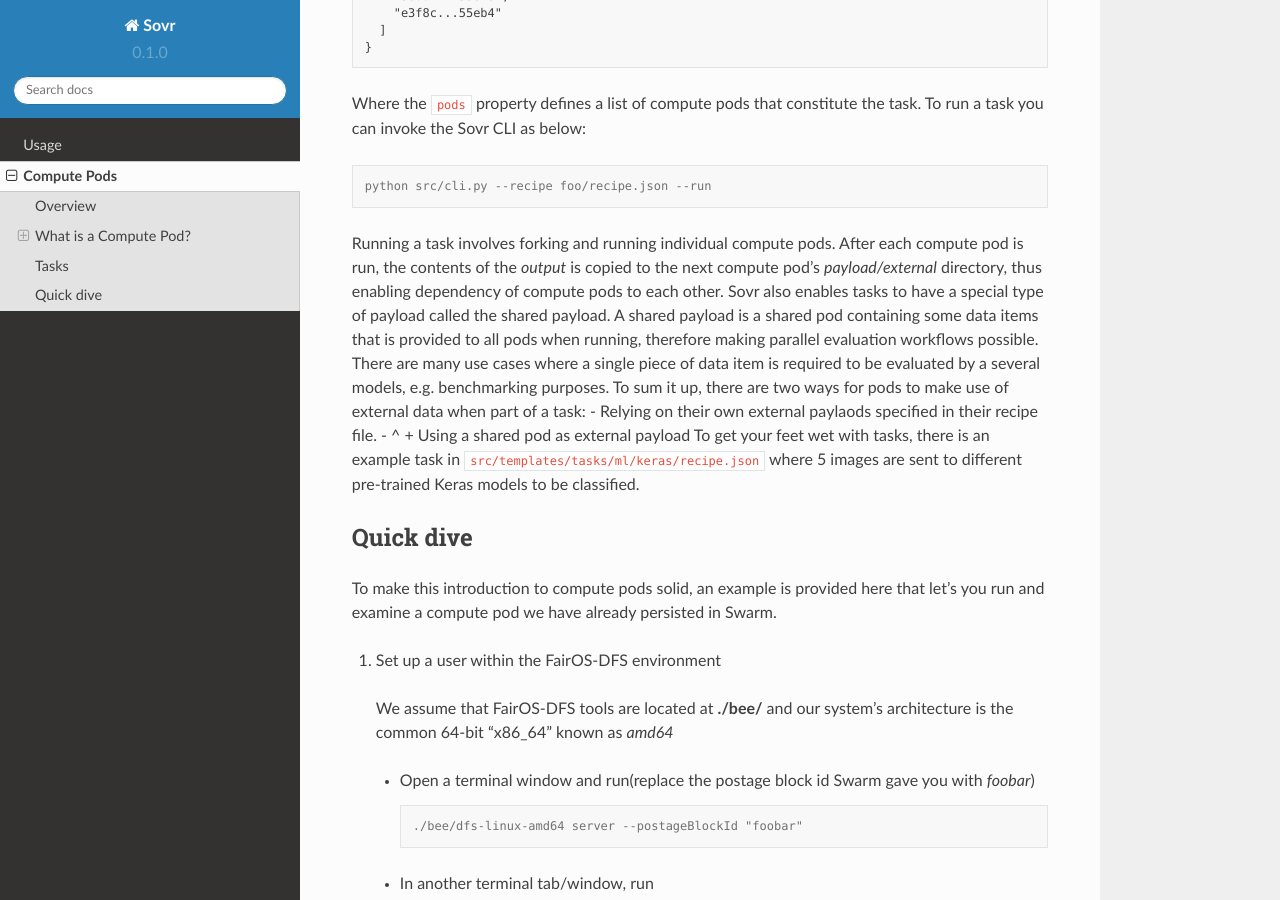
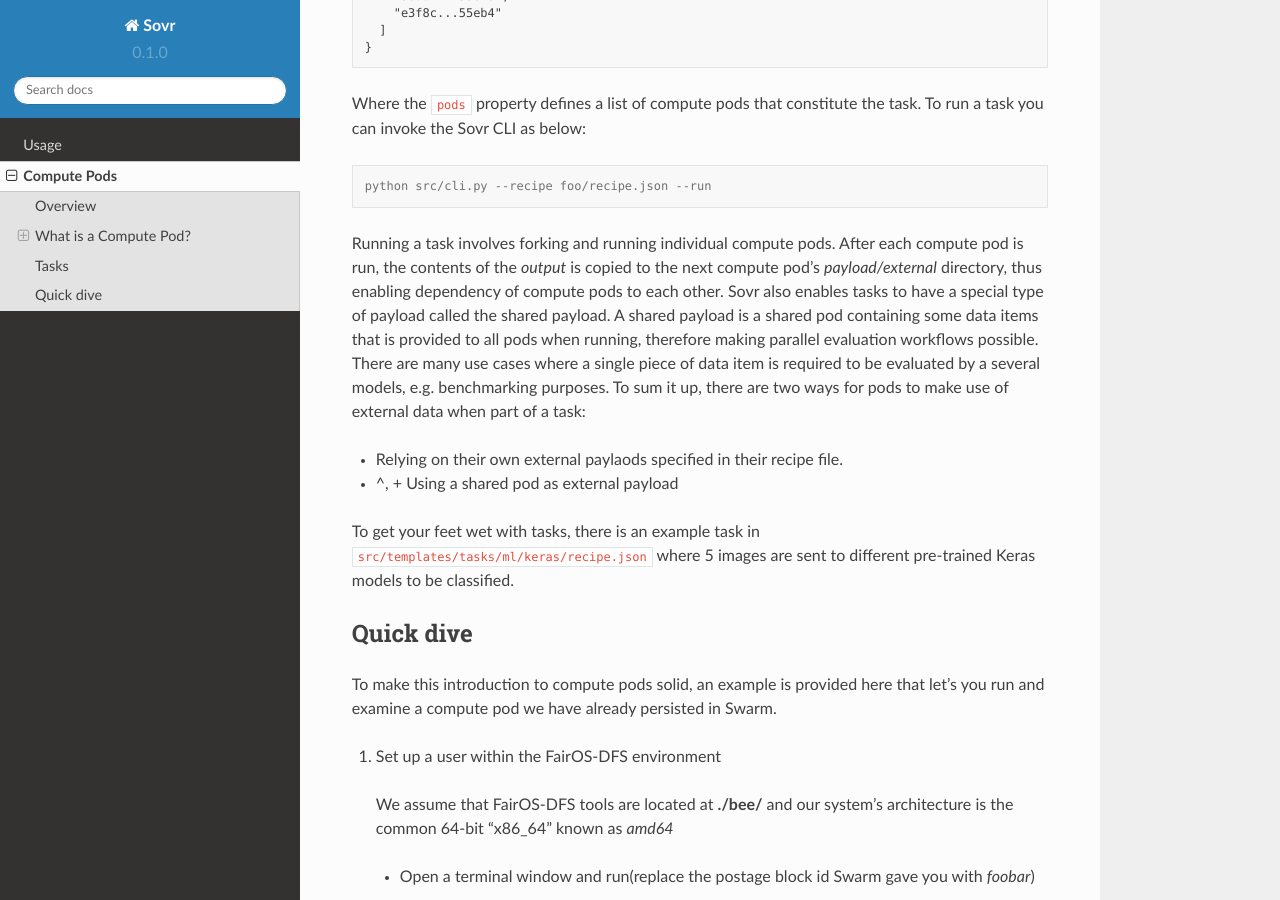
Before and after one commit to WholesumNet/sovr, a Sphinx documentation site: the page built from docs/source/computepods.rst, in a window 1280 px wide and 900 px high, scrolled down 4443 px. Built offline with Sphinx 7.4.7 and the Read the Docs theme 2.0.0, drawn with Linux system fonts in a browser that asks for light colours.

Commit message:
update docs.

```diff
--- a/docs/source/computepods.rst
+++ b/docs/source/computepods.rst
@@ -187,8 +187,11 @@
 
 Running a task involves forking and running individual compute pods. After each compute pod is run, the contents of the *output* is copied to the next compute pod's *payload/external* directory, thus enabling dependency of compute pods to each other. Sovr also enables tasks to have a special type of payload called the shared payload. A shared payload is a shared pod containing some data items that is provided to all pods when running, therefore making parallel evaluation workflows possible. There are many use cases where a single piece of data item is required to be evaluated by a several models, e.g. benchmarking purposes.
 To sum it up, there are two ways for pods to make use of external data when part of a task:
+
 - Relying on their own external paylaods specified in their recipe file.
-- ^ + Using a shared pod as external payload
+
+- ^, + Using a shared pod as external payload
+
 To get your feet wet with tasks, there is an example task in ``src/templates/tasks/ml/keras/recipe.json`` where 5 images are sent to different pre-trained Keras models to be classified.
 
 
```
